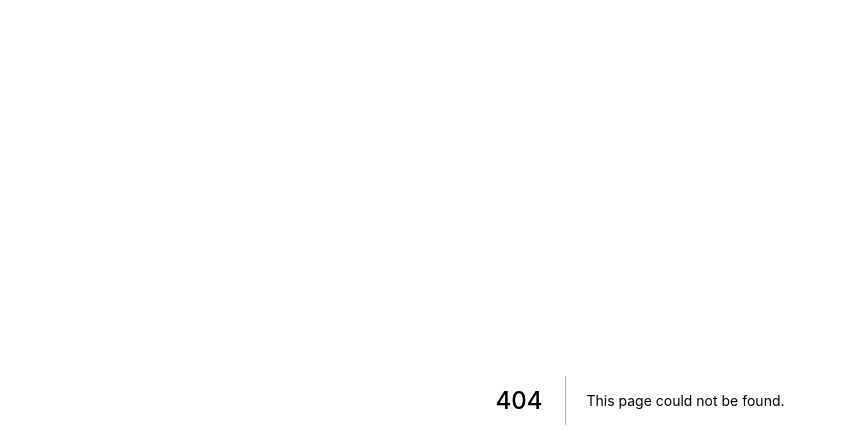
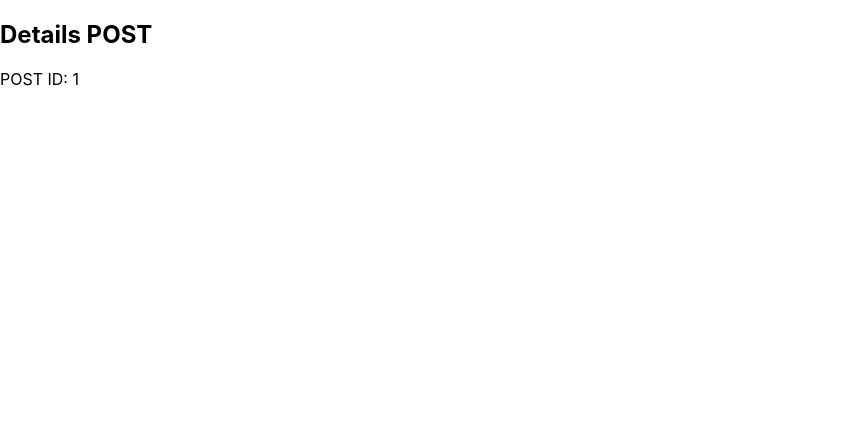
Before and after one commit to MartinCoimbra/nextjspractica, a Next.js app: page /posts/1 in a window 1280 px wide. Before the commit this address had no page. Shown: the top 448 px of the page, without its empty margins (0-846 px from the left). Built offline with nearby package versions, Linux system fonts and the light colour scheme.

Commit message:
rutas dinamicas post y user

```diff
--- /dev/null
+++ b/pages/posts/[post].js
@@ -0,0 +1,10 @@
+import { useRouter } from 'next/router'
+export default function User(){
+    const router = useRouter()
+    return(
+      <div>
+        <h2>Details POST</h2>
+        <p>POST ID: {router.query.post} </p>
+      </div>
+    )
+  }
```
